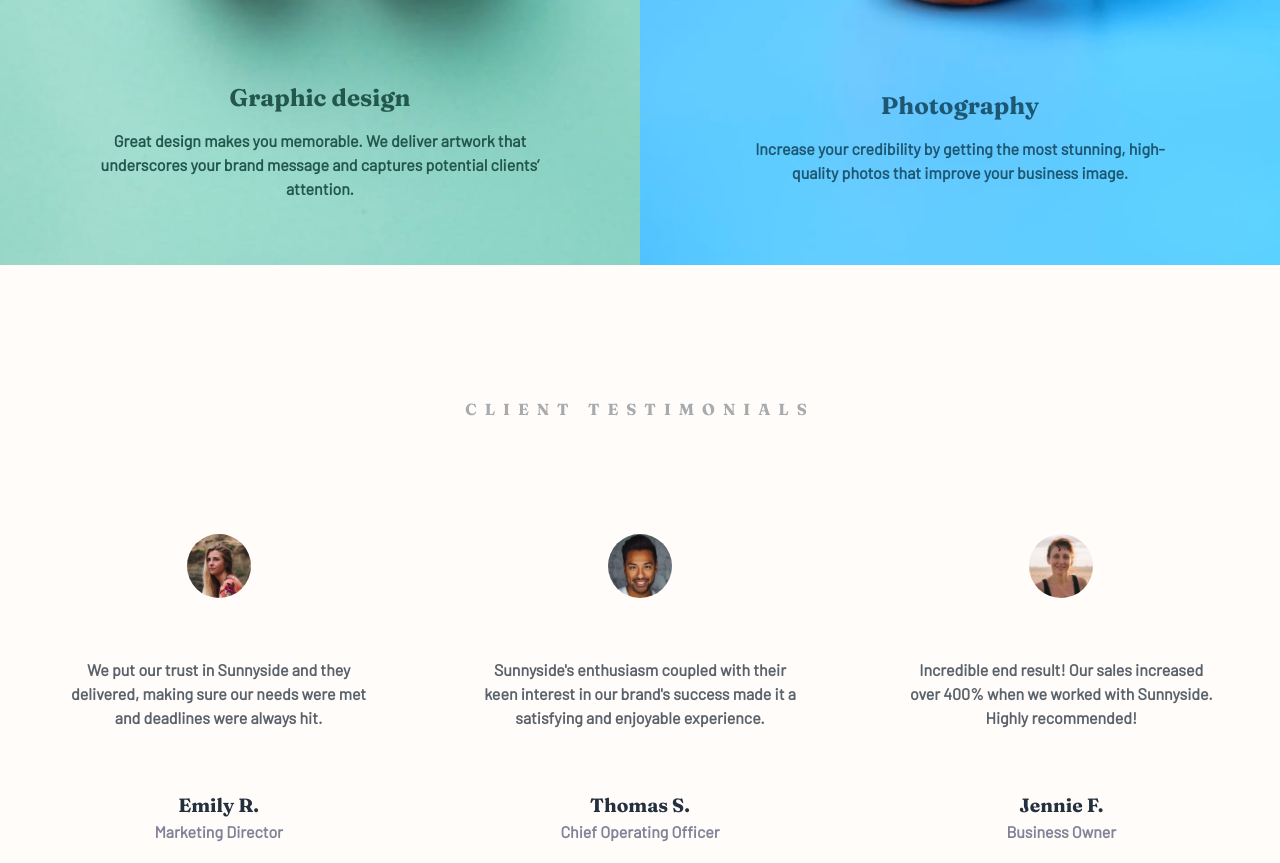
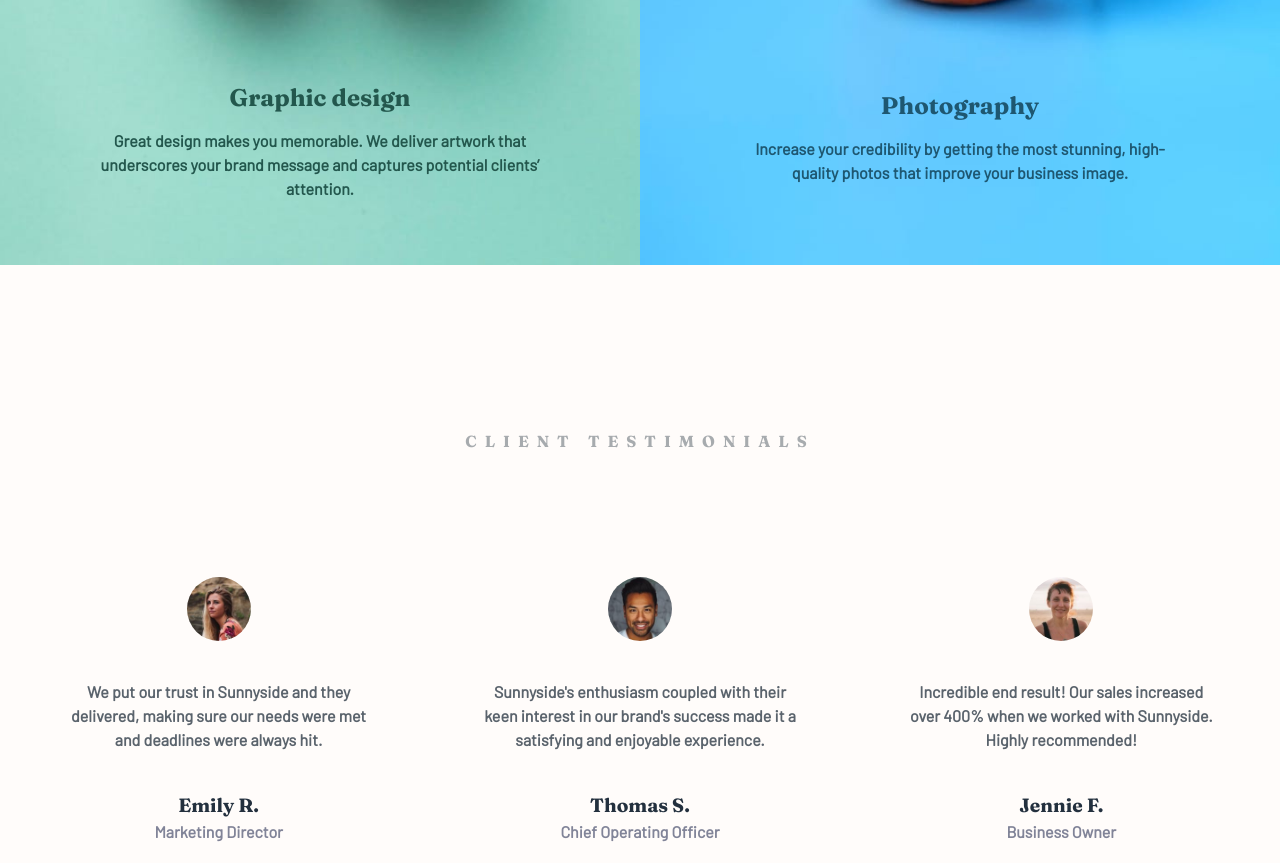
Before and after one commit to davinaleong/fem-sunnyside-agency-landing-page, a website built with Vite: page index.html in a window 1280 px wide. Shown: the part 2153-3016 px from the top of the page. Built offline with nearby package versions, Linux system fonts and the light colour scheme.

Commit message:
Fixed testimonials section

```diff
--- a/styles/main.css
+++ b/styles/main.css
@@ -514,8 +514,7 @@ button {
 
 [data-cell="testimonials"].section-grid {
   padding: var(--size-1000) var(--size-400);
-  grid-template-rows: 1fr 2fr;
-  grid-template-columns: repeat(3, 1fr);
+  grid-template-rows: max-content repeat(3, 1fr);
 }
 
 @media (min-width: 62em) {
@@ -525,7 +524,7 @@ button {
   }
 
   [data-cell="testimonials"].section-grid {
-    grid-template-rows: 0.5fr 2fr;
+    grid-template-rows: 1fr 2fr;
     grid-template-columns: repeat(3, 1fr);
     gap: var(--size-400);
   }
```
